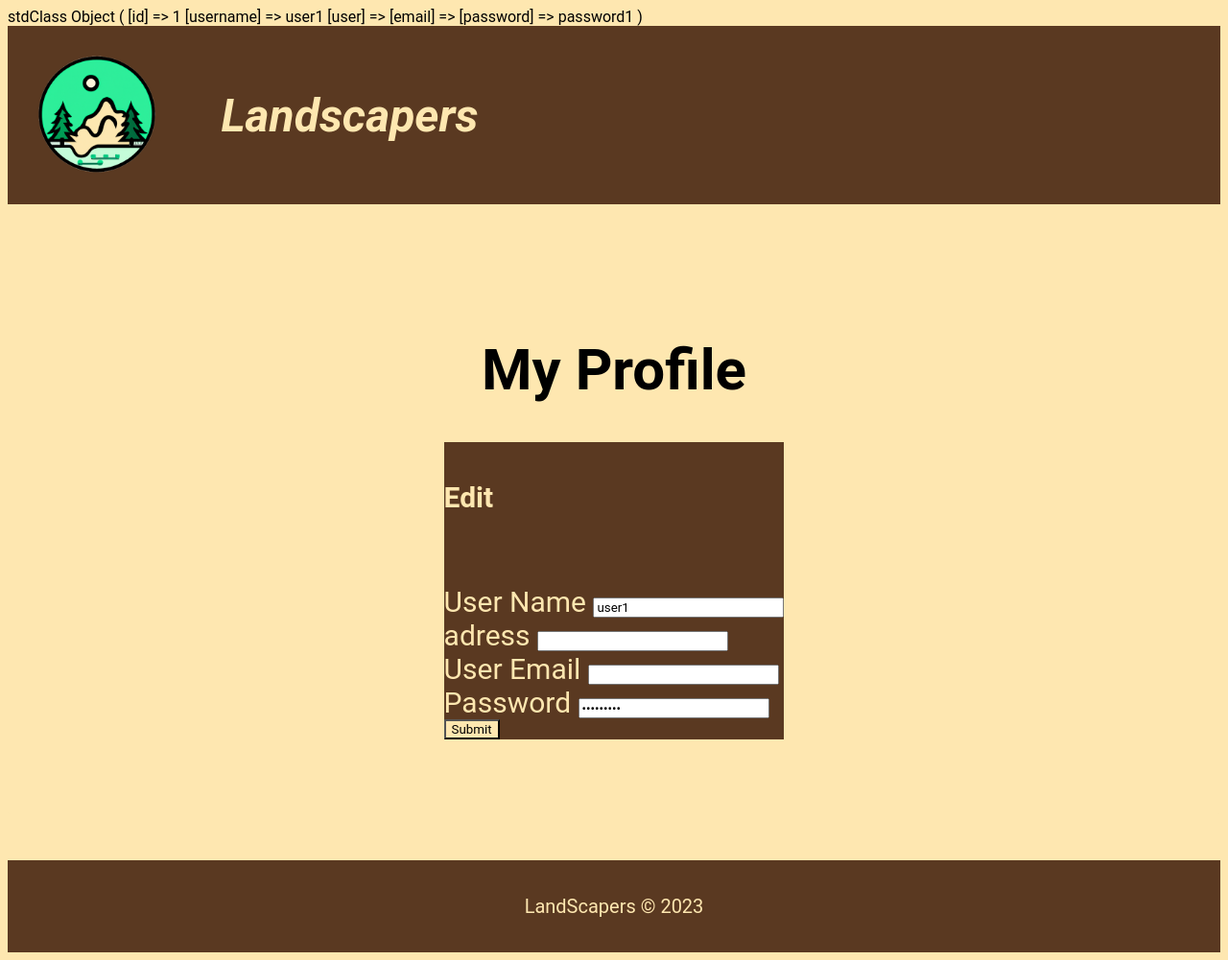
After one commit to Javier-jpt/FinalProjectPhP, a PHP site: page /edit-profile.php?id=1 in a window 1280 px wide. The commit adds this page. Shown: the whole page at 96% size. Run offline with PHP 8.4, Linux system fonts and the light colour scheme; a user stored in the database is signed in; data comes from the database, SQL or seed files in the repository; data that the repository does not hold is empty.

Commit message:
edit and delete user

```diff
--- a/connection.php
+++ b/connection.php
@@ -21,5 +21,4 @@ try {
 //     }
 // }
 
-
 ?>
--- /dev/null
+++ b/edit-profile.php
@@ -0,0 +1,93 @@
+<?php
+
+
+if (!isset($_GET['id'])){
+    header('Location: index.php');
+}
+
+include "connection.php";
+$id = $_GET['id'];
+
+$stnt = $conn->prepare("SELECT * FROM user WHERE `ID` = ?");
+$stnt->execute([$id]);
+$user = $stnt->fetch(PDO::FETCH_OBJ);
+print_r($user);
+
+
+?>
+
+
+<!DOCTYPE html>
+<html>
+
+<head>
+<meta charset="UTF-8">
+    <meta http-equiv="X-UA-Compatible" content="IE=edge">
+    <meta name="viewport" content="width=device-width, initial-scale=1.0">
+    <link href="styles.css" rel="stylesheet">
+    <!-- <link href="https://cdn.jsdelivr.net/npm/bootstrap@5.0.2/dist/css/bootstrap.min.css" rel="stylesheet" integrity="sha384-EVSTQN3/azprG1Anm3QDgpJLIm9Nao0Yz1ztcQTwFspd3yD65VohhpuuCOmLASjC" crossorigin="anonymous"> -->
+    <!-- <link rel="stylesheet" href="text/css" href=https://fonts.googleapis.com/css2?family=Roboto:wght@100&display=swap%27> -->
+    <title>LandScapers</title>
+</head>
+
+
+<body>
+<header>
+        <navbar class="navbarheader">
+            <div class="navbarlogo">
+                <a class="logo" onclick="window.location.href='index.php'"><img class="navbarimg" src="./assets/Mi_proyecto.png"></a>
+                <p class="navbartitle">Landscapers</p>
+            </div>
+
+            <div class="navbar__button">
+                <!-- <button class="log-in btn" onclick="window.location.href='login-index.php'">Log In</button>
+                <button class="register btn" onclick="window.location.href='register.php'">SignUp</button>
+                <button class="profile.. btn" onclick="window.location.href='profile.php'">profile</button> -->
+            </div>
+        </navbar>
+    </header>
+
+<main class="profile-main">
+
+
+	<h1>My Profile</h1>
+
+
+        <form class="shadow w-450 p-3" action="update-user.php" method="post">
+            <h4 class="display-4 text-center fs-0">Edit</h4><br>
+            <div class="mb-3">
+                <label class="form-label">User Name</label>
+                <input type="text" class="form-control" name="username2" value="<?php echo $user->username;?>">
+            </div>
+
+            <div class="mb-3">
+                <label class="form-label">adress</label>
+                <input type="text" class="form-control" name="adress2" value="<?php echo $user->adress;?>">
+            </div>
+
+            <div class="mb-3">
+                <label class="form-label">User Email</label>
+                <input type="email" class="form-control" name="email2" value="<?php echo $user->email;?>">
+            </div>
+
+            <div class="mb-3">
+                <label class="form-label">Password</label>
+                <input type="password" class="form-control" name="password2" value="<?php echo $user->password;?>">
+            </div>
+
+            <input type="hidden" name="hidden">
+            <input type="hidden" name="id2" value="<?php echo $user->ID;?>">
+
+            <button type="submit" class="btn btn-primary" value="edit-profile">Submit</button>
+        </form>
+
+
+</main>
+
+</body>
+
+<footer>
+        <p>LandScapers © 2023</p>
+</footer>
+
+</html>
--- a/index.php
+++ b/index.php
@@ -14,19 +14,21 @@
     <header>
         <navbar class="navbarheader">
             <div class="navbarlogo">
-                <a class="register" onclick="window.location.href='index.php'"><img class="navbarimg" src="./assets/Mi_proyecto.png"></a>
+                <a class="logo" onclick="window.location.href='index.php'"><img class="navbarimg" src="./assets/Mi_proyecto.png"></a>
                 <p class="navbartitle">Landscapers</p>
             </div>
 
             <div class="navbar__button">
                 <button class="log-in btn" onclick="window.location.href='login-index.php'">Log In</button>
                 <button class="register btn" onclick="window.location.href='register.php'">SignUp</button>
-                <button class="register btn" onclick="window.location.href='profile.php'">profile</button>
+                <button class="profile.. btn" onclick="window.location.href='profile.php'">profile</button>
             </div>
         </navbar>
     </header>
 
     <main>
+
+
         <section class="grid-container">
             <div class="route">
                 <details>
--- a/styles.css
+++ b/styles.css
@@ -41,12 +41,24 @@ header {
     padding: 5%, 5%;
 }
 
-.btn {
+.navbar__button{
+
+    width:350px;
+    height:60px;
+    display:flex;
+    justify-content:center;
+    align-items:center;
+    border-radius:7px;
+    padding:7px;
+
+}
+
+/* .btn {
 
     background-color: #acac77;
     border: none;
     border-radius: 2rem;
-}
+} */
 
 .navbartitle{
     position: absolute;
@@ -177,6 +223,10 @@ form {
 
 }
 
+.btn-primary{
+    background-color: #fee7b0;
+}
+
 footer{
     display: flex;
     padding: 1rem;
@@ -185,3 +235,24 @@ footer{
     background:   #5a3921;
     color: #fee7b0;
 }
+
+
+.profile__picture{
+    position: absolute;
+    display: flex;
+    top: 5%;
+    right: 2%;
+    width: 5%;
+    object-fit: contain;
+}
+
+.profile-main{
+    background-color: #fee7b0;
+    display:flex;
+    flex-direction: column;
+    flex-wrap: nowrap;
+    justify-content: space-between;
+    align-items: center;
+    border-radius: 0.2rem;
+    font-size: 30px;
+}
```
Also changed, not shown: other parts of styles.css (+34 -0 lines), delete-profile.php (added, +20 -0 lines), login-index.php (+9 -5 lines), login.php (+6 -5 lines), profile-admin.php (added, +70 -0 lines), profile-user.php (added, +60 -0 lines), profile.css (deleted, +0 -35 lines), profile.php (deleted, +0 -46 lines), register.php (+12 -5 lines), update-user.php (added, +27 -0 lines).
